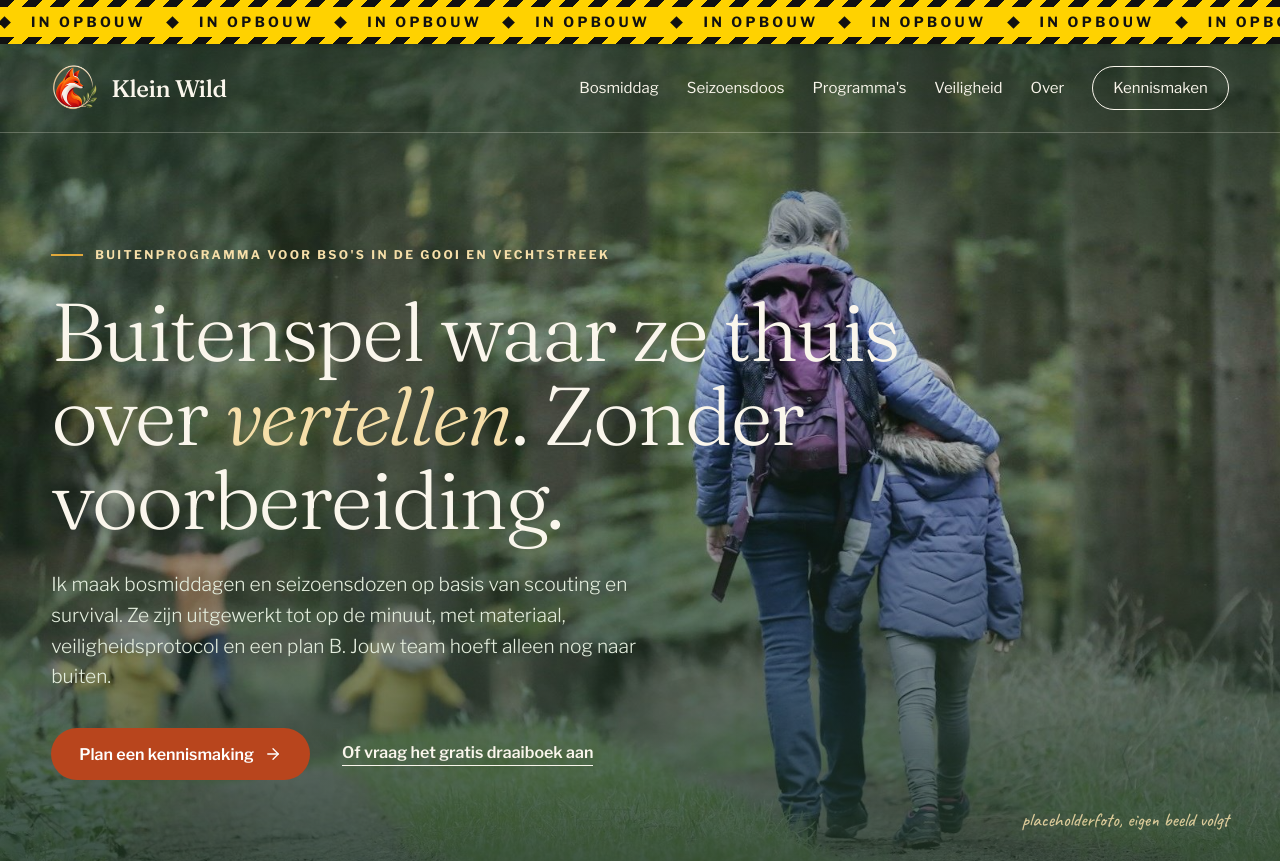
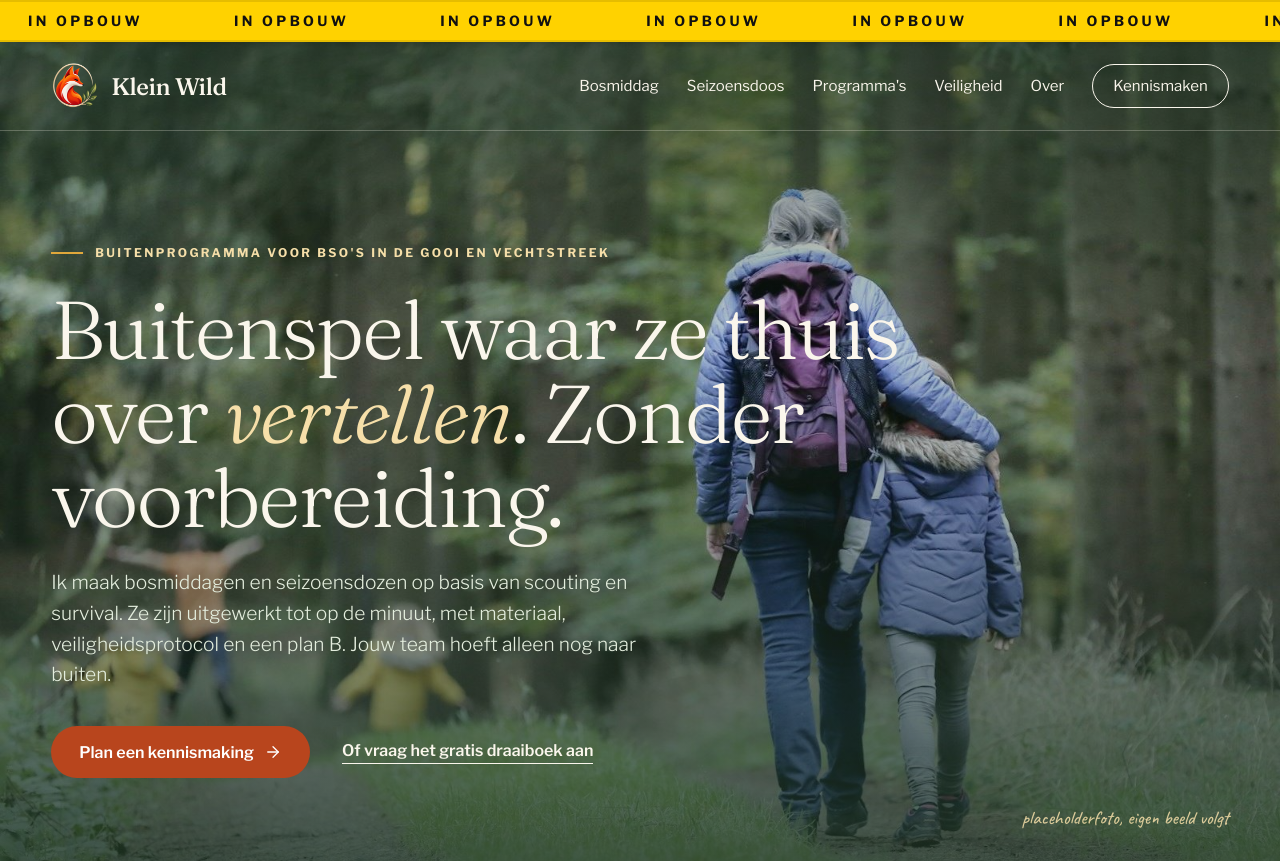
Before and after one commit to timonkool/kleinwild.nl, a plain HTML site: page index.html in a window 1280 px wide. Shown: the top 861 px of the page. Drawn offline with nearby package versions, Linux system fonts and the light colour scheme.

Commit message:
Afzetlint geel, meer ruimte tussen de woorden en blijft bovenin staan bij scrollen
Co-Authored-By: Claude Opus 5.5 <noreply@anthropic.com>
Claude-Session: https://claude.ai/code/session_019Pk9gCFEKY7Htg9Euh3kWF

```diff
--- a/css/site.css
+++ b/css/site.css
@@ -19,10 +19,6 @@ a:focus-visible,button:focus-visible,input:focus-visible,textarea:focus-visible,
 }
 
 /* Afzetlint "In opbouw" bovenaan elke pagina */
-.tape{position:relative;z-index:60;background:#FFD200;color:#111;overflow:hidden;white-space:nowrap;box-shadow:0 2px 6px rgba(0,0,0,.18)}
-.tape::before,.tape::after{content:"";position:absolute;left:0;right:0;height:7px;background:repeating-linear-gradient(-45deg,#111 0 10px,#FFD200 10px 20px)}
-.tape::before{top:0}
-.tape::after{bottom:0}
-.tape__text{display:flex;align-items:center;gap:22px;padding:15px 0;font:700 14px/1 'Libre Franklin',sans-serif;letter-spacing:.24em;text-transform:uppercase}
-.tape__text i{width:9px;height:9px;background:#111;transform:rotate(45deg);flex:none}
-@media (max-width:760px){.tape__text{font-size:12px;gap:16px;padding:13px 0}}
+.tape{position:sticky;top:0;z-index:60;background:#FFD200;color:#111;overflow:hidden;white-space:nowrap;border-top:2px solid #E6BD00;border-bottom:2px solid #E6BD00;box-shadow:0 2px 6px rgba(0,0,0,.15)}
+.tape__text{display:flex;align-items:center;gap:6.5em;padding:12px 0 12px 2em;font:700 14px/1 'Libre Franklin',sans-serif;letter-spacing:.24em;text-transform:uppercase}
+@media (max-width:760px){.tape__text{font-size:12px;padding:11px 0 11px 1.5em}}
--- a/index.html
+++ b/index.html
@@ -46,7 +46,7 @@ body{margin:0;background:#FAF6EC}
 </head>
 <body>
 <a class="skip" href="#inhoud">Naar de inhoud</a>
-<div class="tape" role="note" aria-label="Deze website is in opbouw"><div class="tape__text" aria-hidden="true"><i></i><span>In opbouw</span><i></i><span>In opbouw</span><i></i><span>In opbouw</span><i></i><span>In opbouw</span><i></i><span>In opbouw</span><i></i><span>In opbouw</span><i></i><span>In opbouw</span><i></i><span>In opbouw</span><i></i><span>In opbouw</span><i></i><span>In opbouw</span><i></i><span>In opbouw</span><i></i><span>In opbouw</span><i></i><span>In opbouw</span><i></i><span>In opbouw</span><i></i><span>In opbouw</span><i></i><span>In opbouw</span><i></i></div></div>
+<div class="tape" role="note" aria-label="Deze website is in opbouw"><div class="tape__text" aria-hidden="true"><span>In opbouw</span><span>In opbouw</span><span>In opbouw</span><span>In opbouw</span><span>In opbouw</span><span>In opbouw</span><span>In opbouw</span><span>In opbouw</span><span>In opbouw</span><span>In opbouw</span><span>In opbouw</span><span>In opbouw</span><span>In opbouw</span><span>In opbouw</span></div></div>
 <div class="kw" style="width: 100%; overflow: hidden">
 
   <section id="inhoud" class="dark" style="position: relative; min-height: 860px; display: flex; flex-direction: column; justify-content: flex-end">
```
Also changed, not shown: bosmiddag.html (+1 -1 lines), contact.html (+1 -1 lines), nieuwsbrief.html (+1 -1 lines), over.html (+1 -1 lines), privacy.html (+1 -1 lines), programmas.html (+1 -1 lines), seizoensdoos.html (+1 -1 lines), veiligheid.html (+1 -1 lines).
